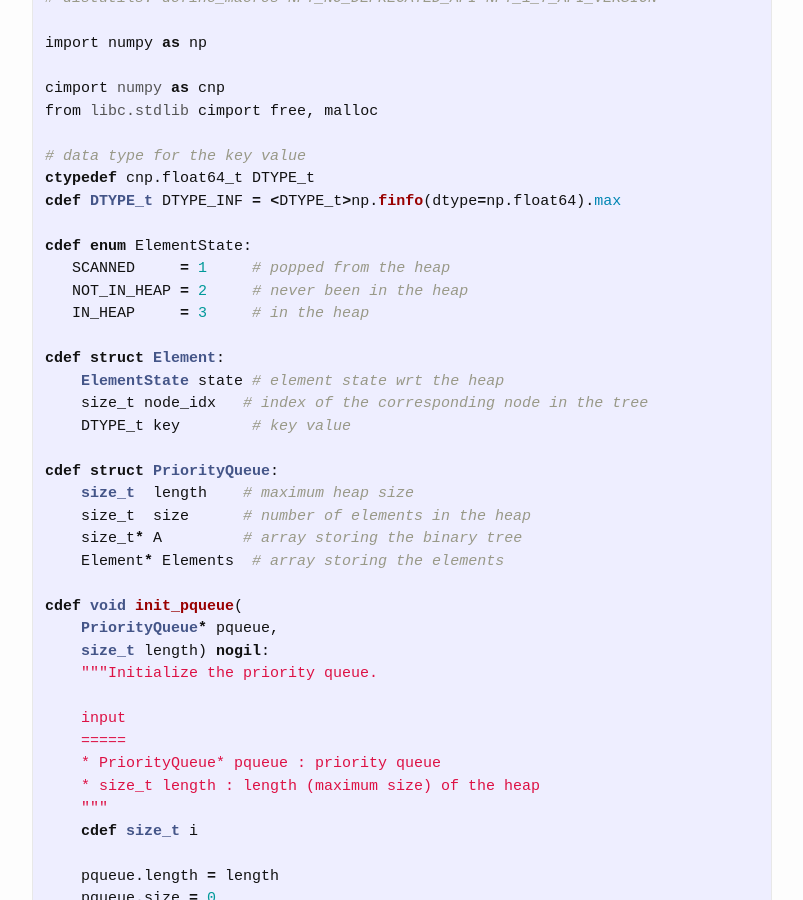
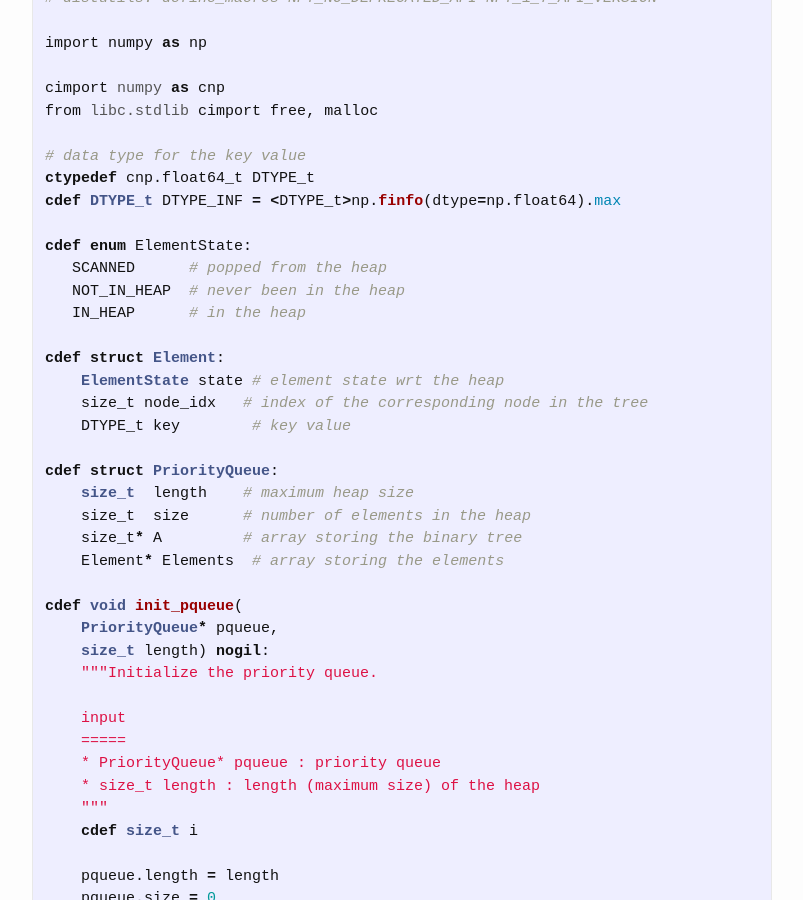
Before and after one commit to aetperf/aetperf.github.io, a Jekyll site: the page built from _posts/2022-11-23-A-Cython-implementation-of-a-min-priority-queue.md, in a window 1280 px wide and 900 px high, scrolled down 6250 px. Shown: the whole window, without its empty margins (238-1041 px from the left). Built offline with Jekyll 4.4.1, drawn with Linux system fonts in a browser that asks for light colours; formulas are drawn with MathJax 3; comment, search, counter and statistics services are not loaded.

Commit message:
small update

```diff
--- a/_posts/2022-11-23-A-Cython-implementation-of-a-min-priority-queue.md
+++ b/_posts/2022-11-23-A-Cython-implementation-of-a-min-priority-queue.md
@@ -170,9 +170,9 @@ ctypedef cnp.float64_t DTYPE_t
 cdef DTYPE_t DTYPE_INF = <DTYPE_t>np.finfo(dtype=np.float64).max
 
 cdef enum ElementState:
-   SCANNED     = 1     # popped from the heap
-   NOT_IN_HEAP = 2     # never been in the heap
-   IN_HEAP     = 3     # in the heap
+   SCANNED      # popped from the heap
+   NOT_IN_HEAP  # never been in the heap
+   IN_HEAP      # in the heap
 
 cdef struct Element:
     ElementState state # element state wrt the heap
```
